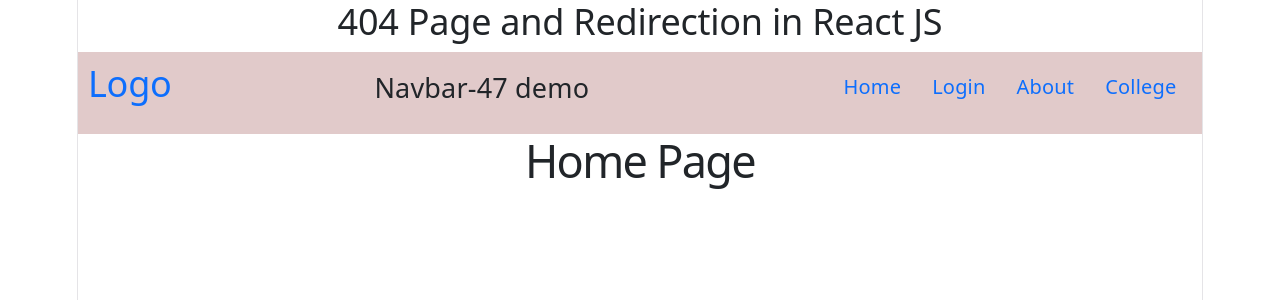
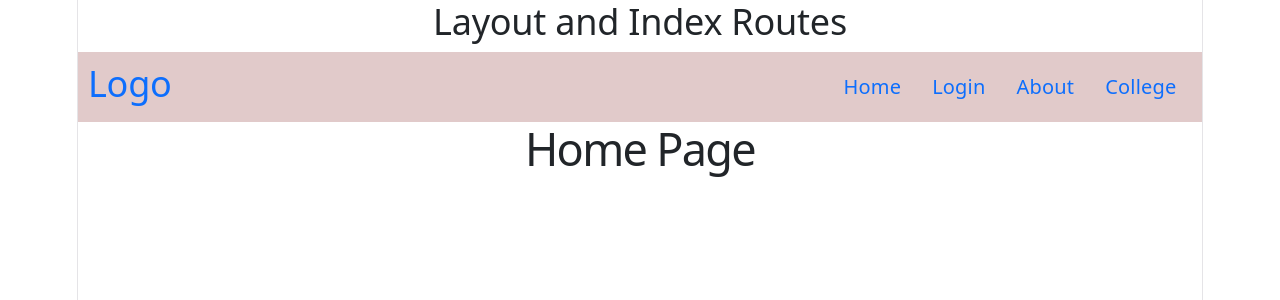
Before and after one commit to vivek2991/react-demo, a React (Vite) app: page / in a window 1280 px wide. Before the commit this address had no page. Shown: the top 300 px of the page. Built offline with nearby package versions, Linux system fonts and the light colour scheme.

Commit message:
Layout and Index Routes - App-48, NavBar-48

```diff
--- a/src/App-48.jsx
+++ b/src/App-48.jsx
@@ -1,7 +1,42 @@
+import NavBar48 from "./NavBar-48"
+import { Routes, Route, Link, Navigate } from "react-router"
+import Home44 from "./Home-44"
+import About44 from "./About-44"
+import Login44 from "./Login-44"
+import PageNotFound46 from "./PageNotFound-46"
+import College47 from "./College-47"
+import Student47 from "./Student-47"
+import Department47 from "./Department-47"
+import Detail47 from "./Details-47"
+
 function App48() {
     return (
         <div>
-            <h2></h2>
+            <h2>Layout and Index Routes</h2>
+            {/* <NavBar48 /> */}
+
+            {/* Hide navbar for the college page */}
+            <Routes>
+
+                <Route element={<NavBar48 />}>
+                    <Route path="/" element={<Home44 />} />
+                    <Route path="/about" element={<About44 />} />
+                    <Route path="/login" element={<Login44 />} />
+                </Route>
+
+                <Route path="/college" element={<College47 />} >
+                    <Route path="student" element={<Student47 />} />
+                    <Route path="department" element={<Department47 />} />
+                    <Route path="detail" element={<Detail47 />} />
+                </Route>
+
+                {/* testing - http://localhost:5173/login1 */}
+                {/* <Route path="/*" element={<PageNotFound46 />} /> */}
+
+                {/* Auto redirect to home page if 404*/}
+                {/* <Route path="/*" element={<Navigate to="/" />} /> */}
+
+            </Routes>
         </div>
     )
 }
--- a/src/NavBar-47.jsx
+++ b/src/NavBar-47.jsx
@@ -8,7 +8,6 @@ export default function NavBar47() {
                 <Link className="link" to="/"><h2>Logo</h2></Link>
             </div>
             <div className="header">
-                <h4>Navbar-47 demo</h4>
             </div>
             <div>
                 <ul>
--- /dev/null
+++ b/src/NavBar-48.jsx
@@ -0,0 +1,34 @@
+import { Link, Outlet } from "react-router";
+import './header-45.css'
+
+export default function NavBar47() {
+    return (
+        <div>
+            <div className="header">
+                <div>
+                    <Link className="link" to="/"><h2>Logo</h2></Link>
+                </div>
+                <div className="header">
+                </div>
+                <div>
+                    <ul>
+                        <li>
+                            <Link className="link" to="/">Home</Link>
+                        </li>
+                        <li>
+                            <Link className="link" to="/login">Login</Link>
+                        </li>
+                        <li>
+                            <Link className="link" to="/about">About</Link>
+                        </li>
+                        <li>
+                            <Link className="link" to="/college">College</Link>
+                        </li>
+                    </ul>
+                </div>
+            </div>
+            {/* to display data of the page home login about outlet used */}
+            <Outlet />
+        </div>
+    )
+}
--- a/src/main.jsx
+++ b/src/main.jsx
@@ -207,12 +207,14 @@ createRoot(document.getElementById('root')).render(
     </BrowserRouter> */}
 
     {/* Nested Navigation with React Router in React JS */}
+    {/* <BrowserRouter>
+      <App47 />
+    </BrowserRouter> */}
+
+    {/* Layout and Index Routes in React JS */}
     <BrowserRouter>
-      <App47 />
+      <App48 />
     </BrowserRouter>
-
-    {/*  in React JS */}
-    {/* <App48 /> */}
 
     {/*  in React JS */}
     {/* <App49 /> */}
```
